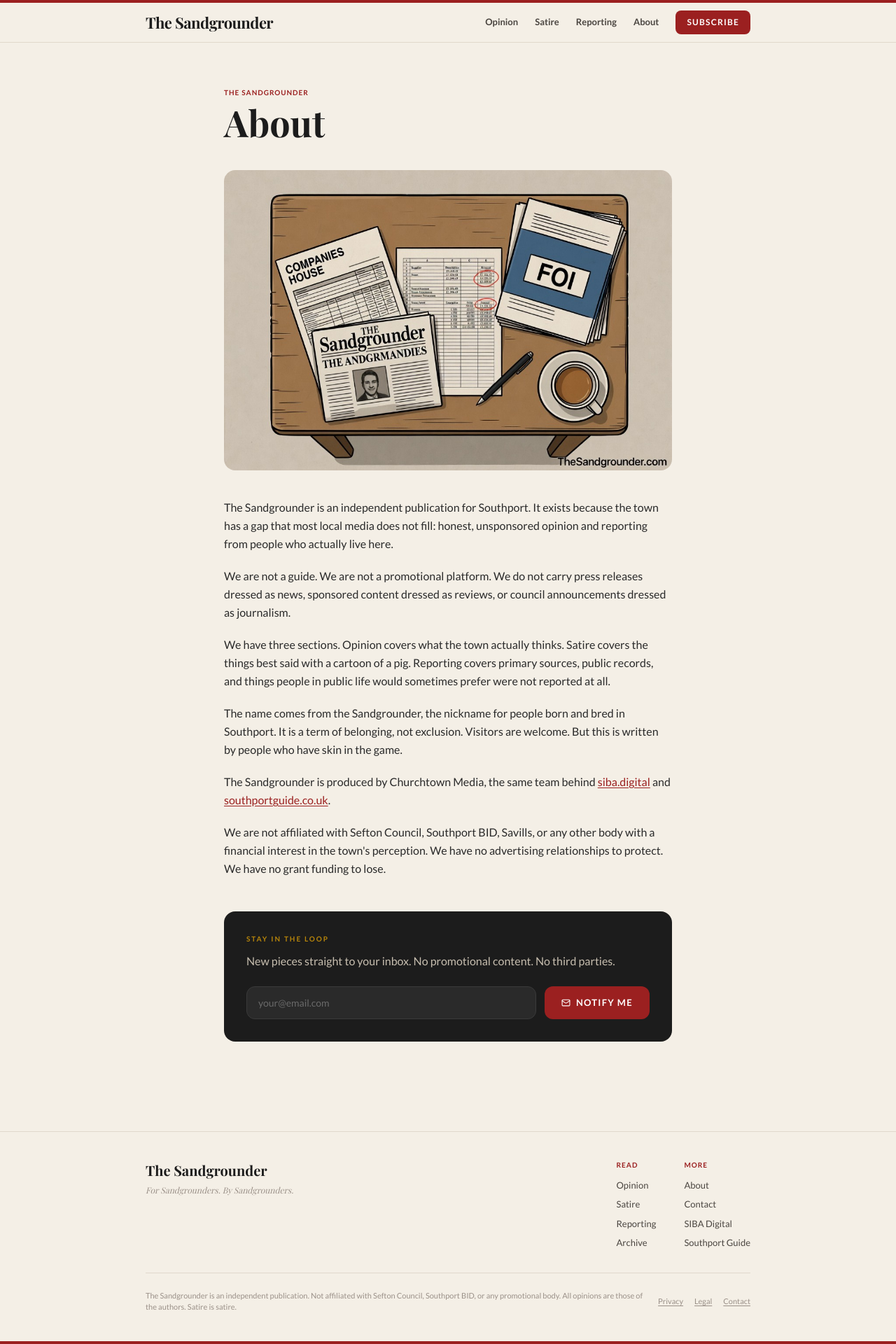
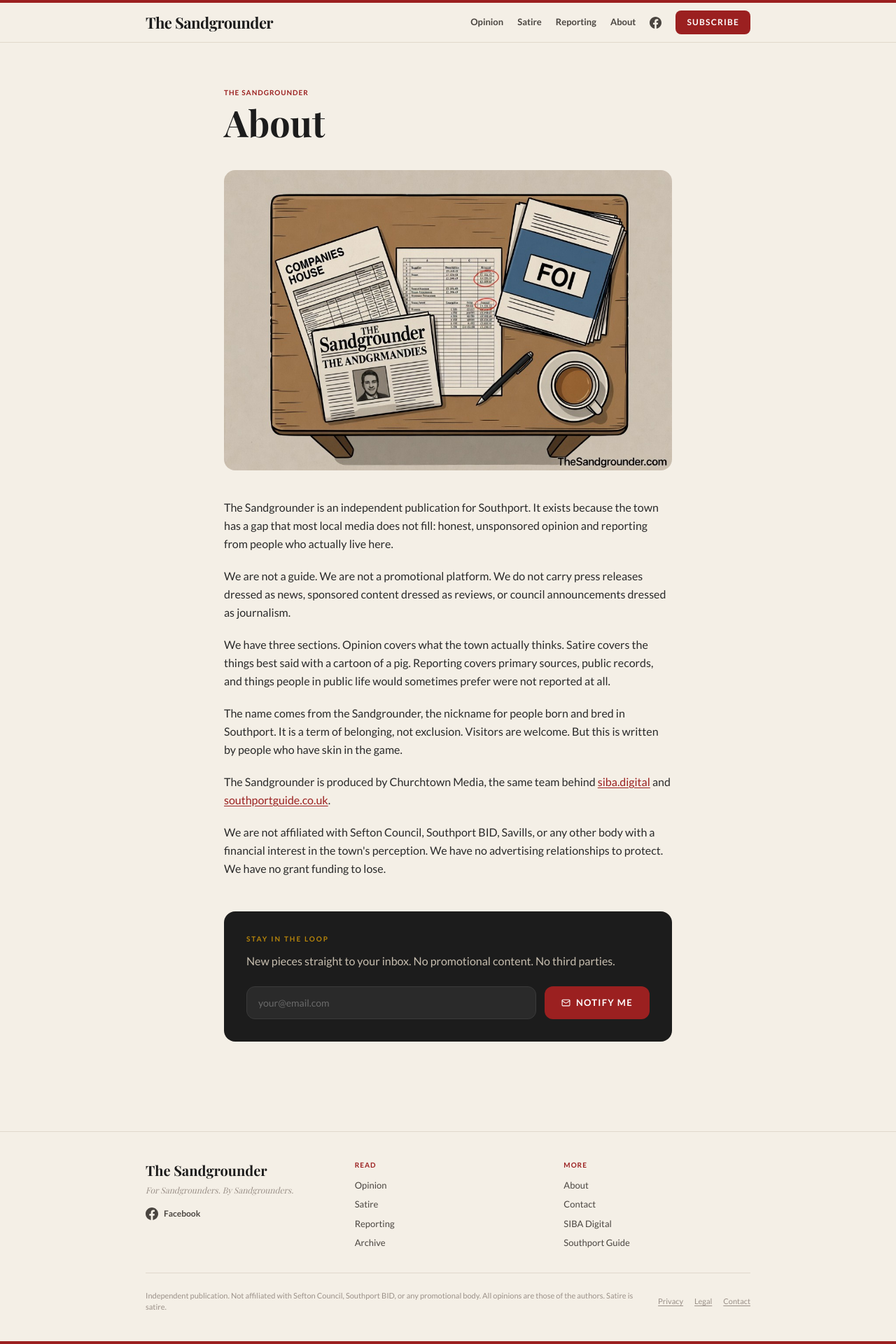
Before and after one commit to damian756/thesandgrounder, a Next.js app: page /about in a window 1280 px wide. Shown: the whole page at 70% size. Built offline with nearby package versions, Linux system fonts and the light colour scheme; a web font is replaced by a local one.

Commit message:
Add Facebook link to nav and footer, fix footer layout to 3-column grid

```diff
--- a/components/Footer.tsx
+++ b/components/Footer.tsx
@@ -1,10 +1,22 @@
 import Link from "next/link";
+
+function FacebookIcon() {
+  return (
+    <svg viewBox="0 0 24 24" fill="currentColor" width="18" height="18" aria-hidden="true">
+      <path d="M24 12.073c0-6.627-5.373-12-12-12s-12 5.373-12 12c0 5.99 4.388 10.954 10.125 11.854v-8.385H7.078v-3.47h3.047V9.43c0-3.007 1.792-4.669 4.533-4.669 1.312 0 2.686.235 2.686.235v2.953H15.83c-1.491 0-1.956.925-1.956 1.874v2.25h3.328l-.532 3.47h-2.796v8.385C19.612 23.027 24 18.062 24 12.073z" />
+    </svg>
+  );
+}
 
 export default function Footer() {
   return (
     <footer className="w-full border-t border-[#e0d8cc] bg-[#f4efe6] mt-16">
       <div className="mx-auto max-w-4xl px-4 py-10">
-        <div className="flex flex-col sm:flex-row sm:items-start justify-between gap-8 mb-8">
+
+        {/* Main footer grid */}
+        <div className="grid grid-cols-1 sm:grid-cols-3 gap-8 mb-8">
+
+          {/* Brand */}
           <div>
             <p
               className="text-[20px] text-[#1c1c1c] mb-1"
@@ -13,13 +25,25 @@ export default function Footer() {
               The Sandgrounder
             </p>
             <p
-              className="text-[12px] text-[#9a9088] italic"
+              className="text-[12px] text-[#9a9088] italic mb-4"
               style={{ fontFamily: "var(--font-playfair), Georgia, serif" }}
             >
               For Sandgrounders. By Sandgrounders.
             </p>
+            <a
+              href="https://www.facebook.com/TheSandgrounder/"
+              target="_blank"
+              rel="noopener noreferrer"
+              aria-label="The Sandgrounder on Facebook"
+              className="inline-flex items-center gap-2 text-[#4a4540] hover:text-[#1877f2] transition-colors"
+              style={{ fontFamily: "var(--font-lato), Arial, sans-serif" }}
+            >
+              <FacebookIcon />
+              <span className="text-[12px] font-bold">Facebook</span>
+            </a>
           </div>
-          <div className="flex gap-10">
+
+          {/* Read */}
           <div>
             <p
               className="text-[10px] font-bold uppercase tracking-widest text-[#9b2020] mb-3"
@@ -45,6 +69,8 @@ export default function Footer() {
               ))}
             </div>
           </div>
+
+          {/* More */}
           <div>
             <p
               className="text-[10px] font-bold uppercase tracking-widest text-[#9b2020] mb-3"
@@ -70,14 +96,16 @@ export default function Footer() {
               ))}
             </div>
           </div>
+
         </div>
-        </div>
+
+        {/* Bottom bar */}
         <div className="border-t border-[#e0d8cc] pt-6 flex flex-col sm:flex-row sm:items-center justify-between gap-3">
           <p
             className="text-[11px] text-[#9a9088]"
             style={{ fontFamily: "var(--font-lato), Arial, sans-serif" }}
           >
-            The Sandgrounder is an independent publication. Not affiliated with Sefton Council, Southport BID, or any promotional body.
+            Independent publication. Not affiliated with Sefton Council, Southport BID, or any promotional body.
             All opinions are those of the authors. Satire is satire.
           </p>
           <div className="flex gap-4 flex-shrink-0">
@@ -97,6 +125,7 @@ export default function Footer() {
             ))}
           </div>
         </div>
+
       </div>
       <div className="w-full h-1 bg-[#9b2020]" />
     </footer>
--- a/components/Nav.tsx
+++ b/components/Nav.tsx
@@ -6,6 +6,14 @@ const links = [
   { href: "/reporting", label: "Reporting" },
   { href: "/about", label: "About" },
 ];
+
+function FacebookIcon() {
+  return (
+    <svg viewBox="0 0 24 24" fill="currentColor" width="17" height="17" aria-hidden="true">
+      <path d="M24 12.073c0-6.627-5.373-12-12-12s-12 5.373-12 12c0 5.99 4.388 10.954 10.125 11.854v-8.385H7.078v-3.47h3.047V9.43c0-3.007 1.792-4.669 4.533-4.669 1.312 0 2.686.235 2.686.235v2.953H15.83c-1.491 0-1.956.925-1.956 1.874v2.25h3.328l-.532 3.47h-2.796v8.385C19.612 23.027 24 18.062 24 12.073z" />
+    </svg>
+  );
+}
 
 export default function Nav() {
   return (
@@ -18,7 +26,7 @@ export default function Nav() {
         >
           The Sandgrounder
         </Link>
-        <div className="flex items-center gap-6">
+        <div className="flex items-center gap-5">
           {links.map((l) => (
             <Link
               key={l.href}
@@ -29,6 +37,15 @@ export default function Nav() {
               {l.label}
             </Link>
           ))}
+          <a
+            href="https://www.facebook.com/TheSandgrounder/"
+            target="_blank"
+            rel="noopener noreferrer"
+            aria-label="The Sandgrounder on Facebook"
+            className="hidden sm:flex text-[#4a4540] hover:text-[#1877f2] transition-colors"
+          >
+            <FacebookIcon />
+          </a>
           <Link
             href="/#subscribe"
             className="text-[12px] font-bold uppercase tracking-widest px-4 py-2 rounded-lg bg-[#9b2020] text-white hover:bg-[#b02525] transition-colors"
@@ -39,7 +56,7 @@ export default function Nav() {
         </div>
       </div>
       {/* Mobile nav */}
-      <div className="sm:hidden flex gap-4 px-4 pb-3 overflow-x-auto">
+      <div className="sm:hidden flex items-center gap-4 px-4 pb-3 overflow-x-auto">
         {links.map((l) => (
           <Link
             key={l.href}
@@ -50,6 +67,15 @@ export default function Nav() {
             {l.label}
           </Link>
         ))}
+        <a
+          href="https://www.facebook.com/TheSandgrounder/"
+          target="_blank"
+          rel="noopener noreferrer"
+          aria-label="Facebook"
+          className="text-[#4a4540] hover:text-[#1877f2] transition-colors flex-shrink-0"
+        >
+          <FacebookIcon />
+        </a>
       </div>
     </nav>
   );
```
Lines whose indentation alone changed are shown as unchanged.
